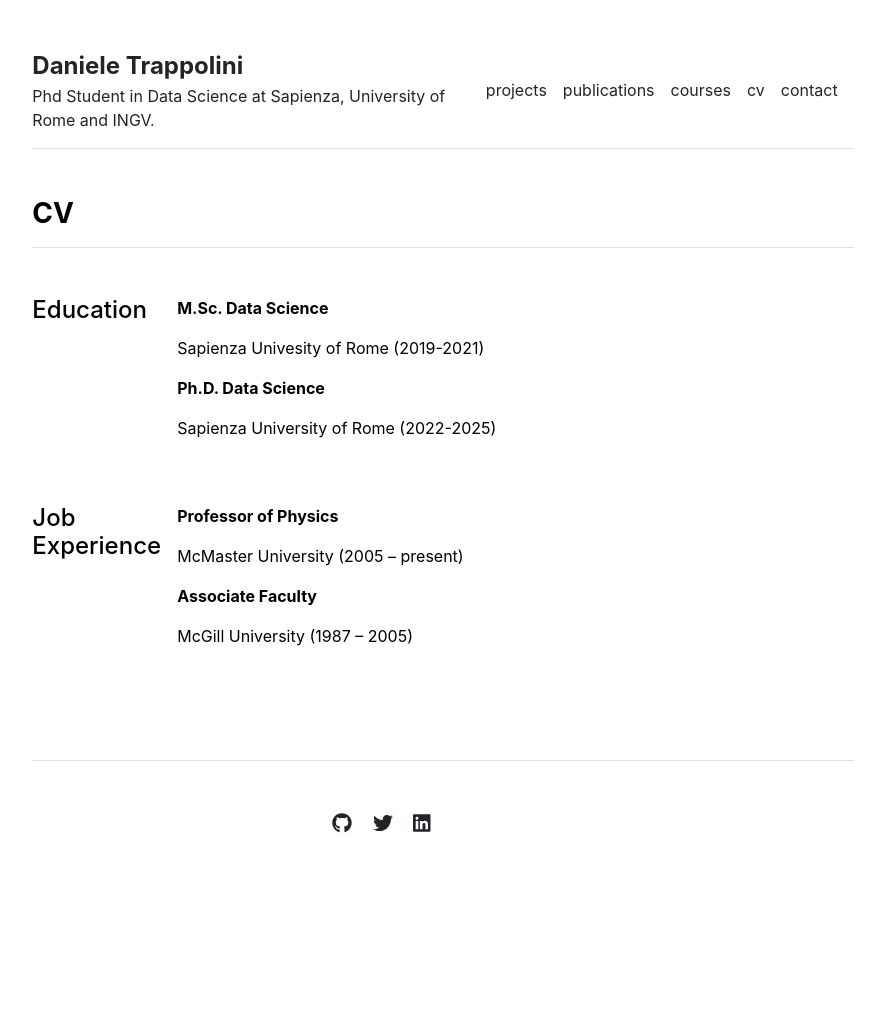
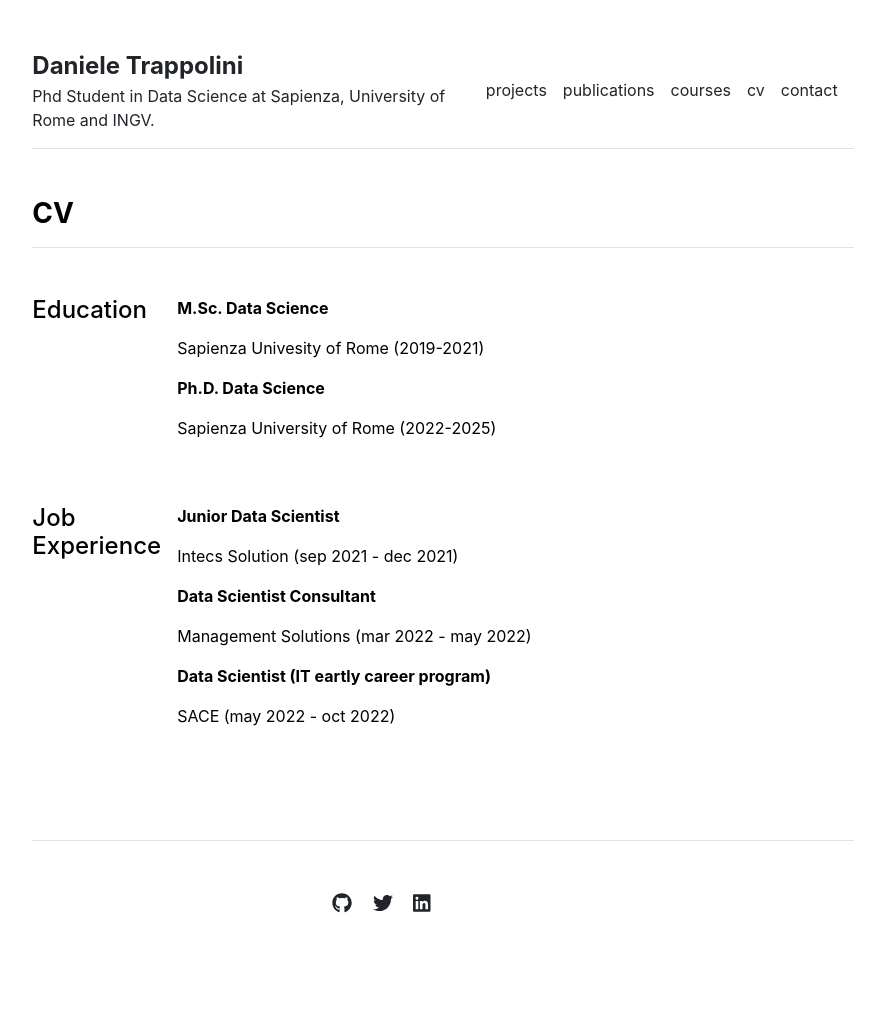
Before and after one commit to Daniele-Trappolini/Daniele-Trappolini.github.io, a Jekyll site: the page built from cv.md, in a window 1280 px wide. Shown: the whole page, without its empty margins (197-1082 px from the left). Built offline with Jekyll 4.4.1, drawn with Linux system fonts in a browser that asks for light colours; before the commit the page ends 935 px from its top, so only the background shows below that.

Commit message:
academic-experience.yml

```diff
--- a/_data/cv/academic-experience.yml
+++ b/_data/cv/academic-experience.yml
@@ -1,5 +1,8 @@
-- title: 'Professor of Physics'
-  description: 'McMaster University (2005 – present)'
+- title: 'Junior Data Scientist'
+  description: 'Intecs Solution (sep 2021 - dec 2021)'
 
-- title: 'Associate Faculty'
-  description: 'McGill University (1987 – 2005)'
+- title: 'Data Scientist Consultant'
+  description: 'Management Solutions (mar 2022 - may 2022)'
+
+- title: 'Data Scientist (IT eartly career program)'
+  description: 'SACE  (may 2022 - oct 2022)'
```
